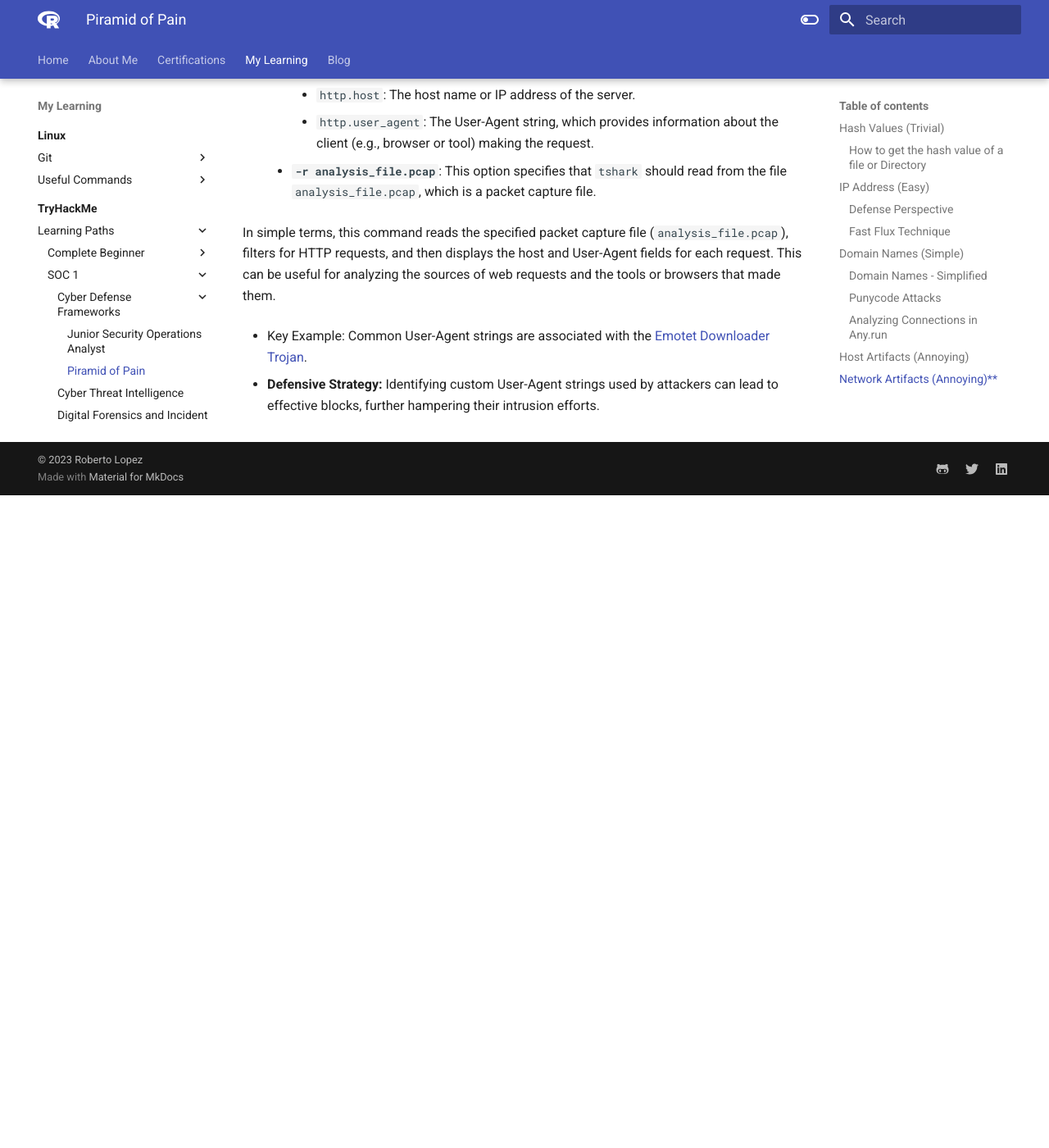
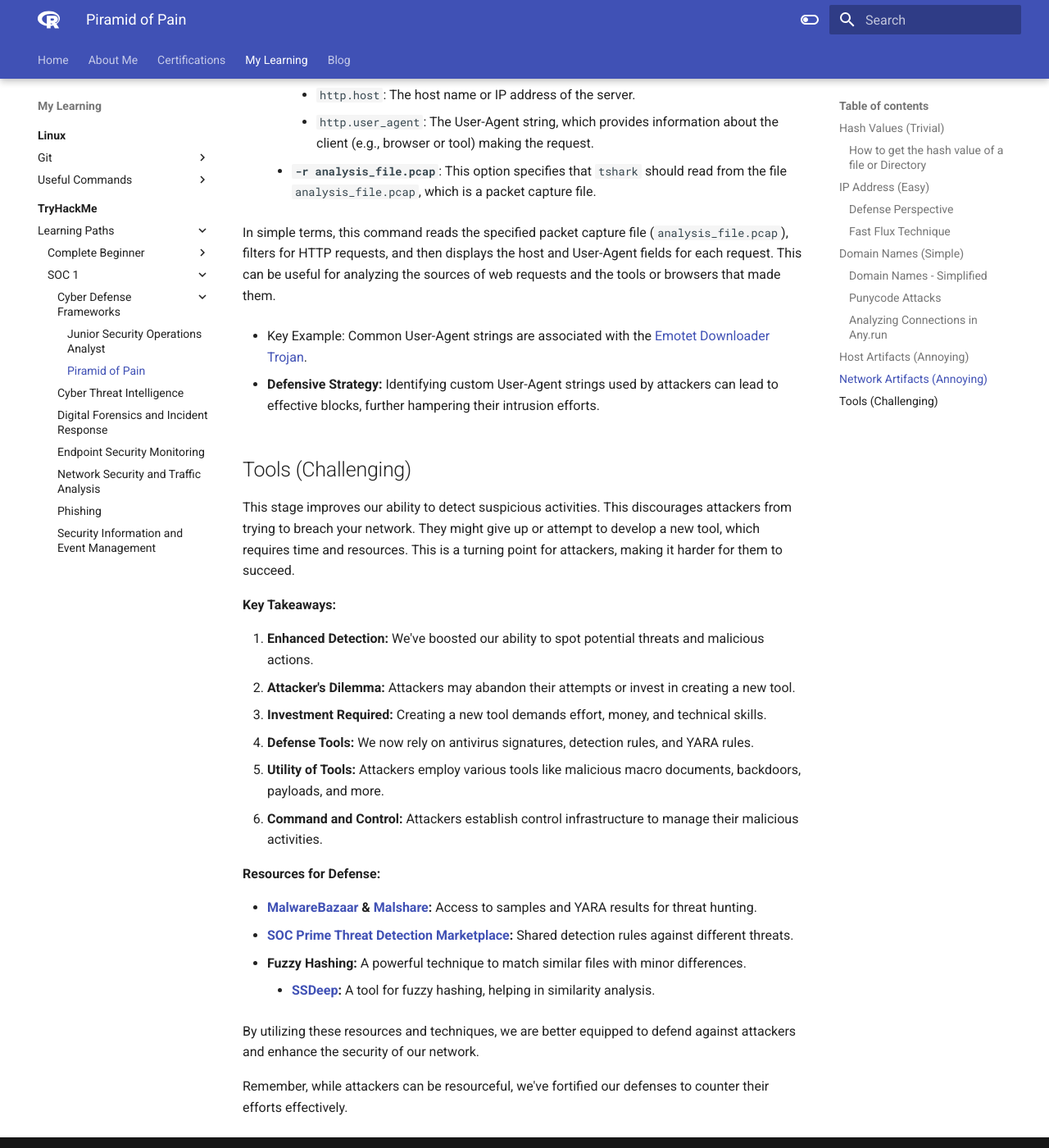
Before and after one commit to RobLoTech/Roblotech.github.io, an MkDocs documentation site: the page built from docs/My Learning/TryHackMe/Learning Paths/SOC 1/Cyber Defense Frameworks/Pyramid of Pain.md, in a window 1280 px wide and 1400 px high, scrolled down 6994 px. Shown: the whole window at 82% size. Built offline with MkDocs 1.6.1 and Material for MkDocs 9.7.7, drawn with Linux system fonts in a browser that asks for light colours; before the commit the page ends 7598 px from its top, so only the background shows below that; some of the changed text lies outside the part shown.

Commit message:
updated files

```diff
--- a/docs/My Learning/TryHackMe/Learning Paths/SOC 1/Cyber Defense Frameworks/Pyramid of Pain.md
+++ b/docs/My Learning/TryHackMe/Learning Paths/SOC 1/Cyber Defense Frameworks/Pyramid of Pain.md
@@ -197,7 +197,7 @@
 **Files modified/dropped by malicioius actor:**
 ![Modified Files](../../../../../assets/modified_files.png)
 
-## Network Artifacts (Annoying)**
+## Network Artifacts (Annoying)
 
 *As we progress up the pyramid, we're essentially ramping up the difficulty for attackers, enhancing our detection odds.*
 
@@ -235,3 +235,27 @@
 - Key Example: Common User-Agent strings are associated with the [Emotet Downloader Trojan](https://www.mcafee.com/blogs/other-blogs/mcafee-labs/emotet-downloader-trojan-returns-in-force/).
 
 - **Defensive Strategy:** Identifying custom User-Agent strings used by attackers can lead to effective blocks, further hampering their intrusion efforts.
+
+## Tools (Challenging)
+
+This stage improves our ability to detect suspicious activities. This discourages attackers from trying to breach your network. They might give up or attempt to develop a new tool, which requires time and resources. This is a turning point for attackers, making it harder for them to succeed.
+
+**Key Takeaways:**
+
+1. **Enhanced Detection:** We've boosted our ability to spot potential threats and malicious actions.
+2. **Attacker's Dilemma:** Attackers may abandon their attempts or invest in creating a new tool.
+3. **Investment Required:** Creating a new tool demands effort, money, and technical skills.
+4. **Defense Tools:** We now rely on antivirus signatures, detection rules, and YARA rules.
+5. **Utility of Tools:** Attackers employ various tools like malicious macro documents, backdoors, payloads, and more.
+6. **Command and Control:** Attackers establish control infrastructure to manage their malicious activities.
+
+**Resources for Defense:**
+
+- **[MalwareBazaar](https://bazaar.abuse.ch/) & [Malshare](https://malshare.com/):** Access to samples and YARA results for threat hunting.
+- **[SOC Prime Threat Detection Marketplace](https://tdm.socprime.com/login):** Shared detection rules against different threats.
+- **Fuzzy Hashing:** A powerful technique to match similar files with minor differences.
+      - **[SSDeep](https://ssdeep-project.github.io/ssdeep/index.html):** A tool for fuzzy hashing, helping in similarity analysis.
+
+By utilizing these resources and techniques, we are better equipped to defend against attackers and enhance the security of our network.
+
+Remember, while attackers can be resourceful, we've fortified our defenses to counter their efforts effectively.
```
Also changed, not shown: docs/My Learning/Linux/index.md (+2 -0 lines).
